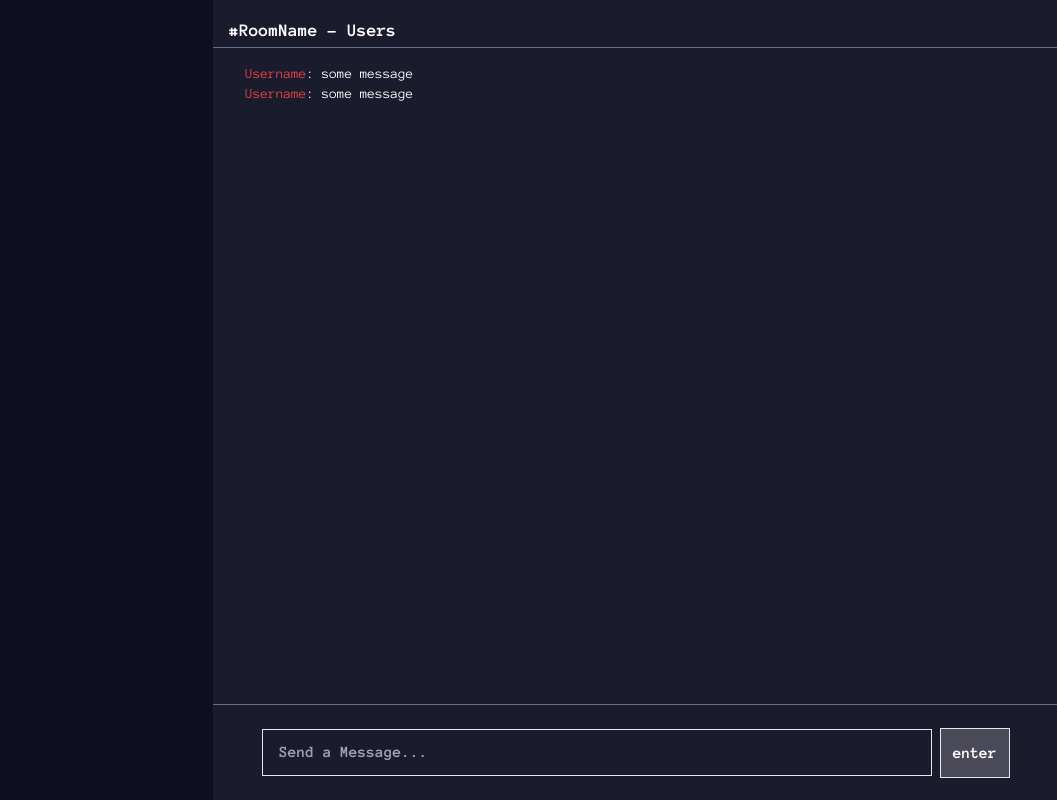
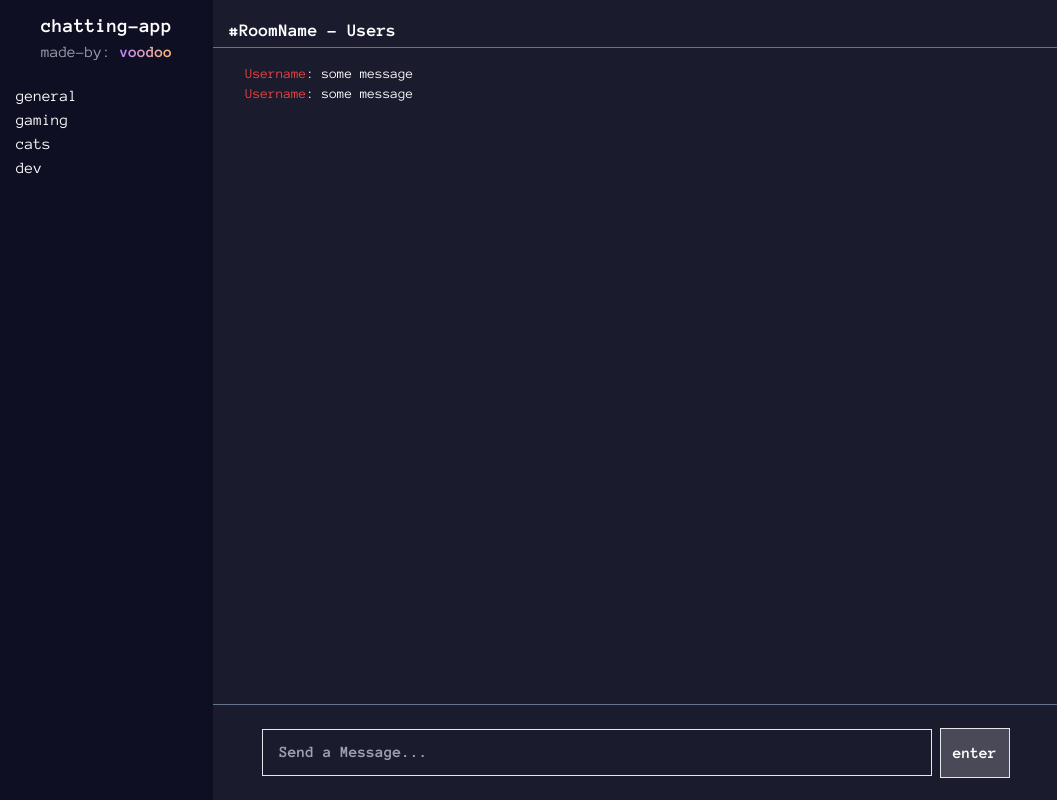
Before and after one commit to v09d09/chatting-app, a React (Create React App) app in the folder client/: page / in a window 1280 px wide. Shown: the whole page, without its empty margins (0-1057 px from the left). Built offline with nearby package versions, Linux system fonts and the light colour scheme; no server answers.

Commit message:
setup for sidebar

```diff
--- a/client/src/App.jsx
+++ b/client/src/App.jsx
@@ -1,11 +1,11 @@
 import ChatBox from "./components/ChatBox";
-
+import ChannelsSideBar from "./components/ChannelsSideBar";
 function App() {
   return (
     <div className="flex h-screen ">
-      <div className=" w-80"></div>
+      <ChannelsSideBar className="w-80" />
       <ChatBox />
-      <div className=" w-80"></div>
+      <div className="w-80"></div>
     </div>
   );
 }
--- /dev/null
+++ b/client/src/components/ChannelsSideBar.jsx
@@ -0,0 +1,33 @@
+function ChannelsSideBar(props) {
+  return (
+    <div className={props.className}>
+      <div className="flex flex-col justify-center items-center py-3">
+        <h1 className="text-xl bold font-bold">chatting-app</h1>
+        <h2>
+          <span className="text-gray-400">made-by: </span>
+          <span className="bg-gradient-to-r from-purple-400 to-orange-300 bg-clip-text text-transparent font-bold ">
+            voodoo
+          </span>
+        </h2>
+      </div>
+      <div className="px-4 py-2">
+        <ul>
+          <li>
+            <a href="#">general</a>
+          </li>
+          <li>
+            <a href="#">gaming</a>
+          </li>
+          <li>
+            <a href="#">cats</a>
+          </li>
+          <li>
+            <a href="#">dev</a>
+          </li>
+        </ul>
+      </div>
+    </div>
+  );
+}
+
+export default ChannelsSideBar;
--- a/client/src/components/ChatBox.jsx
+++ b/client/src/components/ChatBox.jsx
@@ -5,8 +5,9 @@ import SendMsgForm from "./SendMsgForm";
 
 function ChatBox() {
   const socket = useRef();
+  const SOCKETENDPOINT = "http://localhost:8000";
   useEffect(() => {
-    socket.current = io("http://localhost:8000");
+    socket.current = io(SOCKETENDPOINT);
   }, []);
   // const colors = ["blue", "purble", "cyan", "pink", "red", "green", "yellow"];
   // // const [idx, setIdx] = useState(0);
```
Also changed, not shown: 1 other file (tests, documents, lock files or other folders).
